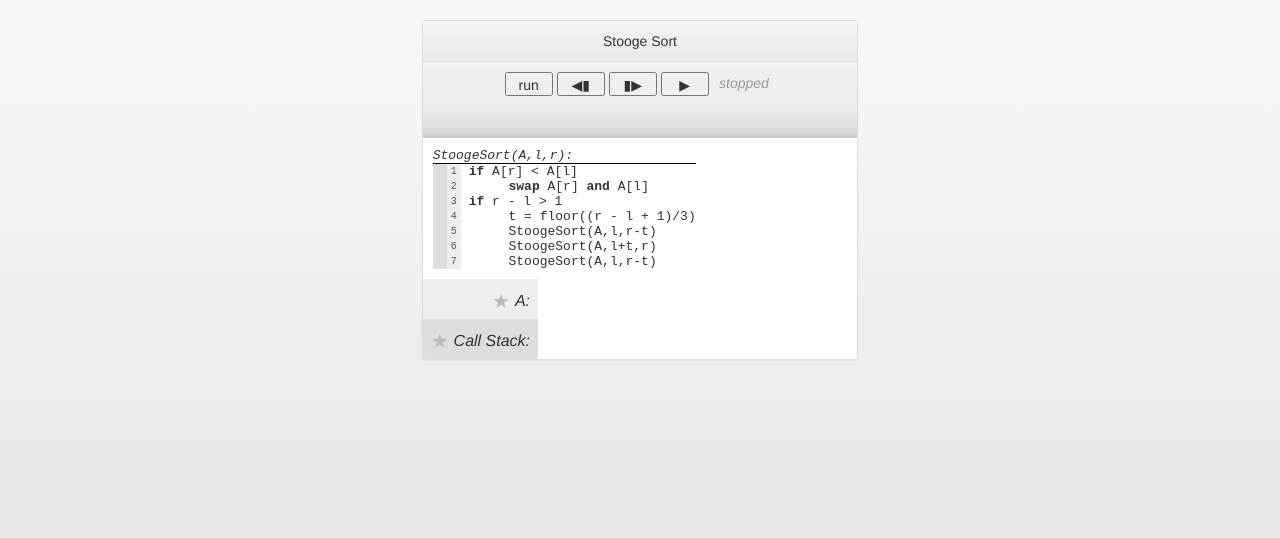
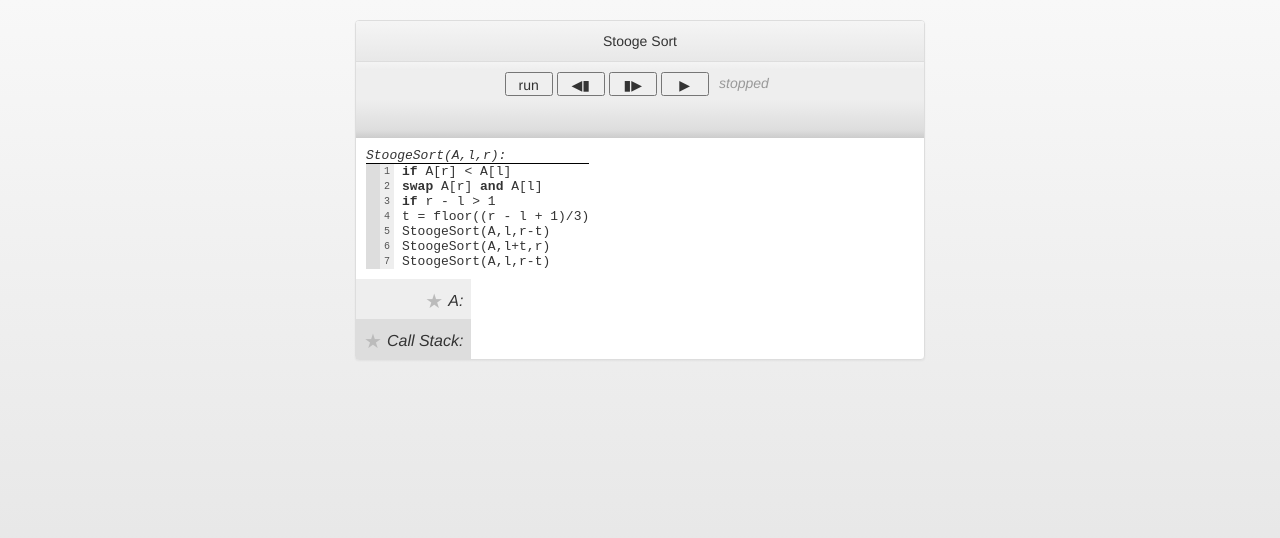
Before and after one commit to rosulek/vamonos, a Jekyll site: the page demos/stoogesort.html, which Jekyll copies as it is, in a window 1280 px wide. Shown: the top 538 px of the page. Built offline with Jekyll 4.4.1, drawn with Linux system fonts in a browser that asks for light colours.

Commit message:
kejkfjef

```diff
--- a/demos/stoogesort.html
+++ b/demos/stoogesort.html
@@ -26,8 +26,9 @@
 <body>
 
     <br>
-    <div class=" row">
-        <div class="panel vamonos col-md-offset-4 col-md-4 panel-default">
+    <div class="container">
+        <div class="row nopadding">
+            <div class="panel vamonos col-md-offset-3 col-md-6 panel-default">
                 <div class="panel-heading">
                     Stooge Sort
                 </div>
@@ -51,7 +52,7 @@
                 </table>
             </div>
         </div>
-</table>
+    </div>
 
 </body>
 <script type="text/javascript">
```
Lines whose indentation alone changed are shown as unchanged.
